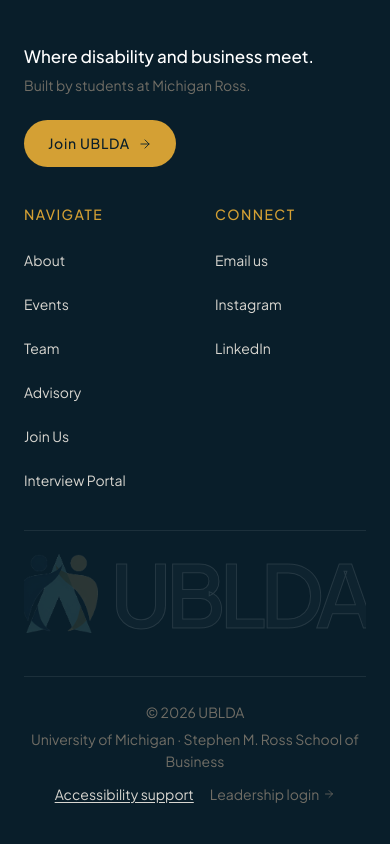
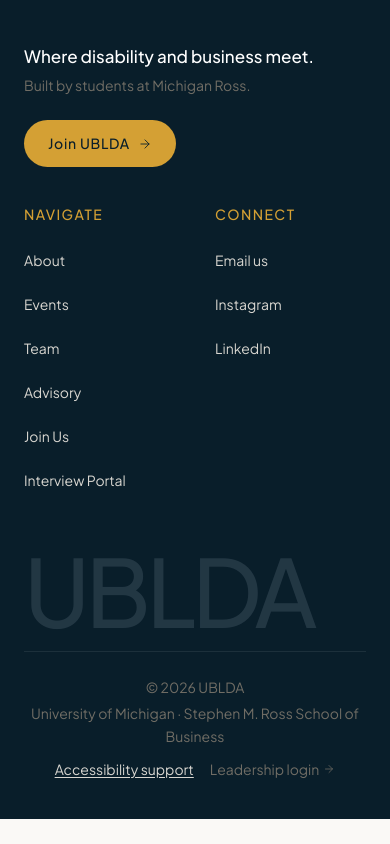
Before and after one commit to sbodine-lab/ublda-website, a React (Vite) app: page / in a window 390 px wide. Shown: the part 6562-7406 px from the top of the page. After the commit the page ends 7381 px from the top, so only its background shows below. Built offline with nearby package versions, Linux system fonts and the light colour scheme.

Commit message:
Refine footer wordmark (#16)

```diff
--- a/src/components/Footer.css
+++ b/src/components/Footer.css
@@ -94,32 +94,18 @@
 }
 
 .footer__brand-mark {
-  min-height: clamp(150px, 18vw, 250px);
-  display: flex;
-  align-items: center;
-  justify-content: center;
-  gap: clamp(var(--space-4), 3vw, var(--space-10));
-  margin: var(--space-10) 0 var(--space-6);
-  border-top: 1px solid rgba(255, 255, 255, 0.08);
-  overflow: hidden;
-}
-
-.footer__brand-mark img {
-  width: clamp(74px, 12vw, 180px);
-  height: auto;
-  opacity: 0.18;
-  filter: saturate(0.65);
-  flex: none;
+  margin: clamp(var(--space-16), 8vw, 108px) 0 var(--space-4);
+  overflow: visible;
 }
 
 .footer__brand-mark span {
+  display: block;
   font-family: var(--font-body);
-  font-size: clamp(72px, 19vw, 250px);
-  font-weight: 600;
-  line-height: 0.8;
-  letter-spacing: -0.065em;
-  color: rgba(255, 255, 255, 0.025);
-  -webkit-text-stroke: 1px rgba(255, 255, 255, 0.11);
+  font-size: clamp(104px, 18.2vw, 242px);
+  font-weight: 500;
+  line-height: 0.95;
+  letter-spacing: -0.045em;
+  color: rgba(220, 238, 255, 0.12);
   white-space: nowrap;
 }
 
@@ -209,17 +195,11 @@
   }
 
   .footer__brand-mark {
-    min-height: 126px;
-    margin: var(--space-8) 0 var(--space-5);
-    gap: var(--space-3);
-  }
-
-  .footer__brand-mark img {
-    width: clamp(64px, 20vw, 82px);
+    margin: var(--space-12) 0 var(--space-4);
   }
 
   .footer__brand-mark span {
-    font-size: clamp(68px, 22vw, 88px);
+    font-size: clamp(72px, 24vw, 104px);
   }
 
   .footer__bottom {
--- a/src/components/Footer.tsx
+++ b/src/components/Footer.tsx
@@ -43,7 +43,6 @@
         </div>
 
         <div className="footer__brand-mark" aria-hidden="true">
-          <img src="/logo.png" alt="" />
           <span>UBLDA</span>
         </div>
 
```
Also changed, not shown: 1 other file (tests, documents, lock files or other folders).
